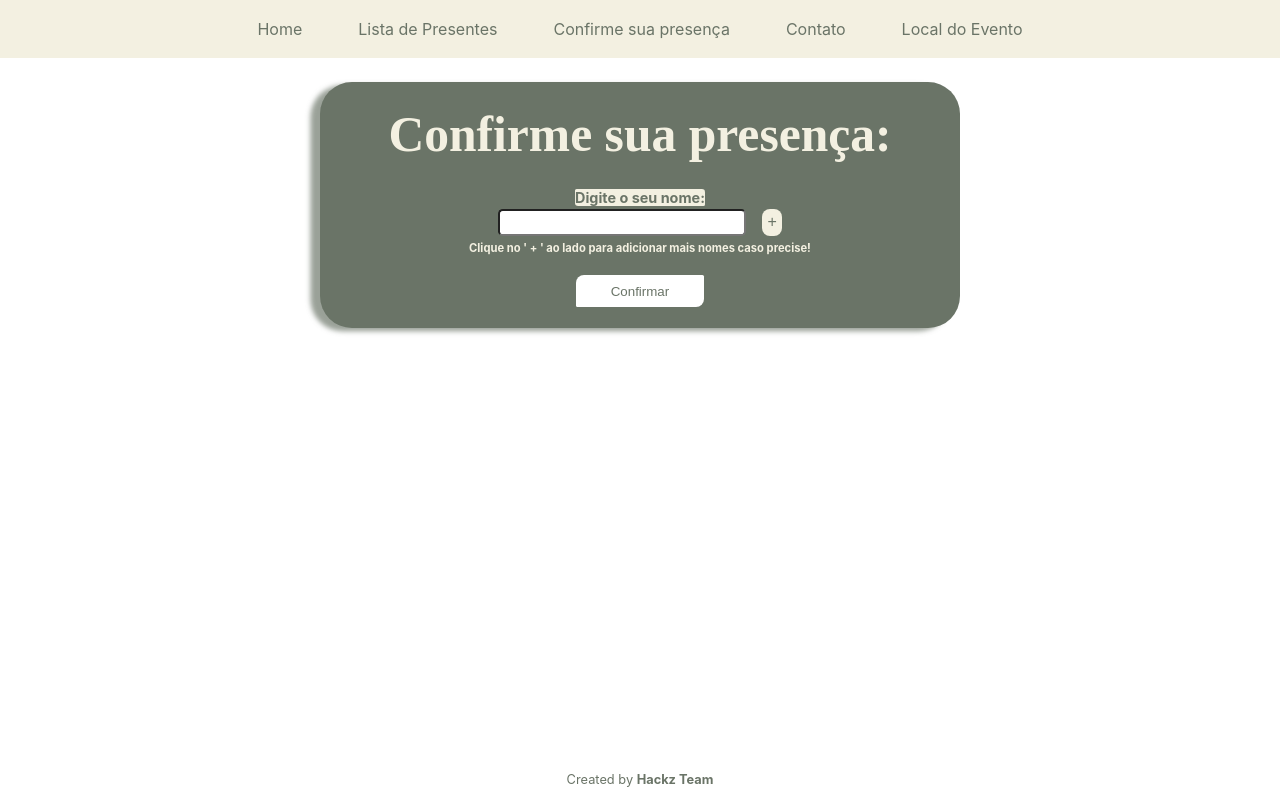
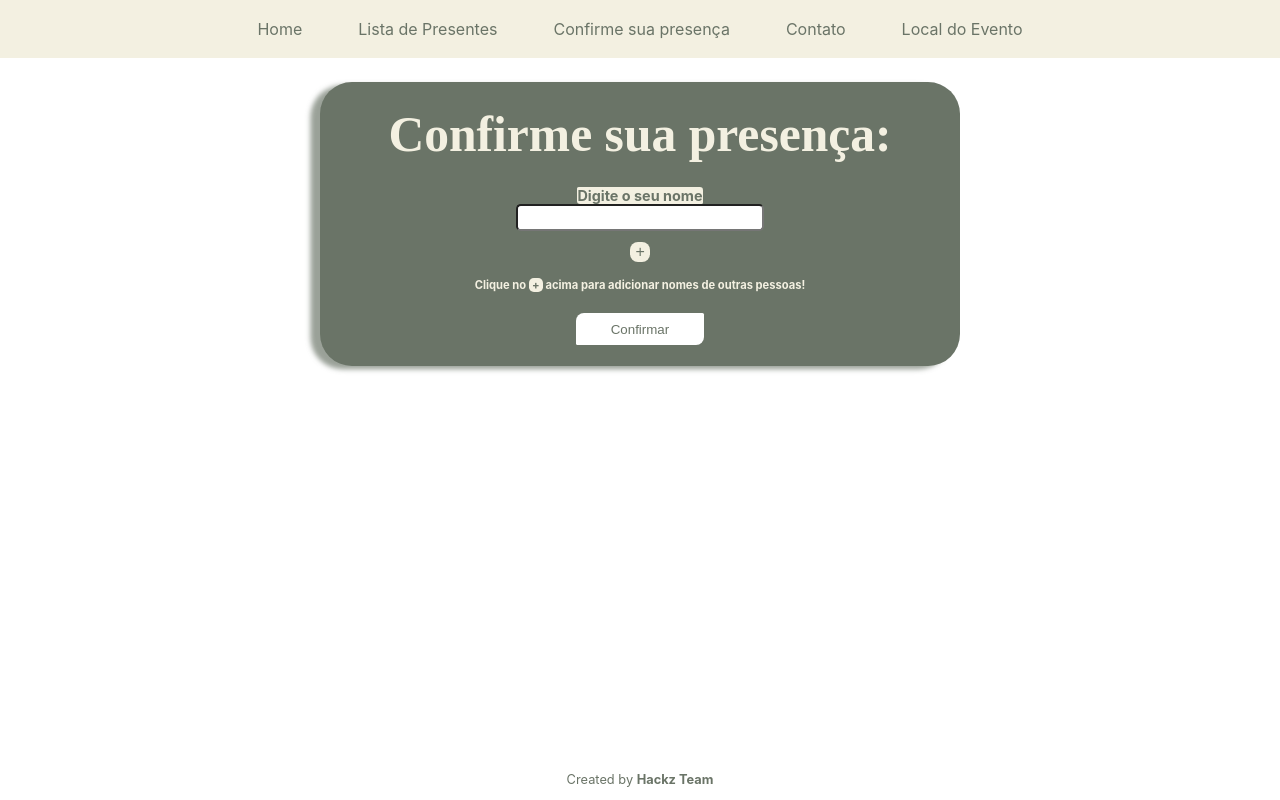
Before and after one commit to luiscetta/GiftList, a React (Create React App) app: page /Presence in a window 1280 px wide. Built offline with nearby package versions, Linux system fonts and the light colour scheme; a web font is replaced by a local one.

Commit message:
refactorin Presence code n addForm btn

```diff
--- a/src/Components/PresenceInput/index.js
+++ b/src/Components/PresenceInput/index.js
@@ -9,17 +9,15 @@ export default function InputGroup() {
                     <h3 className="input-title">Confirme sua presença:</h3>
 
                     <form id="form1" className="input-group">
-                        <div className="label-content">
-                            <label className="label" htmlFor="name">Digite o seu nome:</label>
+                        <label className="label" htmlFor="name">Digite o seu nome</label>
+                        <div className="section">
+                            <input type="text" id="name" name="name" className="input-name" autoFocus required autoComplete='off' />
                         </div>
-                        <div className="section">
-                            <input type="text" id="name" name="name" className="input-name" autoFocus required />
-                            <button onClick={addForm()} type="button" id="add1" className="add-form">+</button>
-                        </div>
+                        <div id="box" className="box"></div>
+                        <button onClick={addForm()} type="button" id="add1" className="add-form">+</button>
+                        <span className="toolkit">Clique no <span className="btn-add-span">+</span> acima para adicionar nomes de outras pessoas!</span>
+                    </form>
 
-                        <div id="box" className="box"></div>
-                        <span className="toolkit">Clique no ' + ' ao lado para adicionar mais nomes caso precise!</span>
-                    </form>
                     <button id="confirm1" className="confirm-btn" type="submit" form="form1">Confirmar</button>
                 </div>
             </div>
--- a/src/Components/PresenceInput/styles.css
+++ b/src/Components/PresenceInput/styles.css
@@ -24,7 +24,7 @@
 
 .input-title {
     color: var(--offwhite);
-    font-family: 'The Nautigal', cursive;
+    font-family: "The Nautigal", cursive;
     font-size: 3.1rem;
     text-align: center;
     margin: 0;
@@ -39,21 +39,18 @@
     justify-content: center;
 }
 
-.label-content, .box {
-    width: auto;
-    margin-bottom: .1rem;
-}
-
-.label, .box {
-    font-size: .9rem;
+.label {
+    font-size: 0.9rem;
     color: var(--greentext);
     background-color: var(--offwhite);
-    border-radius: .1rem .2rem .1rem .2rem;
+    border-radius: 0.1rem 0.2rem 0.1rem 0.2rem;
     font-weight: bold;
 }
 
 .section {
+    margin: auto;
     display: flex;
+    justify-content: center;
     gap: 1rem;
 }
 
@@ -61,13 +58,64 @@
     width: 15rem;
     height: 1.3rem;
     outline: none;
-    border-radius: .3rem;
+    border-radius: 0.3rem;
+
+    color: var(--greentext);
+}
+
+.toolkit {
+    margin-top: 1rem;
+    color: var(--offwhite);
+    font-size: 0.7rem;
+}
+
+.btn-add-span {
+    padding: 0 .2rem 0;
+    border: none;
+    border-radius: 0.3rem;
+
+    background-color: var(--offwhite);
+    color: var(--greentext);
+    font-size: .7rem;
+}
+
+.box {
+    width: 80%;
+    justify-self: left;
+    display: inherit;
+    flex-direction: inherit;
+    margin: 0.7rem 0 0;
+}
+
+.box label {
+    margin: 1rem auto 0;
+    display: flex;
+    width: 13rem;
+    text-align: center;
+    justify-content: center;
+    align-items: center;
+
+    font-size: 0.9rem;
+    color: var(--greentext);
+    background-color: var(--offwhite);
+    border-radius: 0.1rem 0.2rem 0.1rem 0.2rem;
+    font-weight: bold;
+}
+
+.box input {
+    border-radius: 0.3rem;
+    margin: 0 auto 1rem;
+    width: 15rem;
+    height: 1.3rem;
+    outline: none;
+
+    color: var(--greentext);
 }
 
 .add-form {
     width: 1.3rem;
     border: none;
-    border-radius: .5rem;
+    border-radius: 0.5rem;
 
     background-color: var(--offwhite);
     color: var(--greentext);
@@ -81,19 +129,13 @@
     border: 1px solid var(--offwhite);
 }
 
-.toolkit {
-    margin-top: .2rem;
-    color: var(--offwhite);
-    font-size: .7rem;
-}
-
 .confirm-btn {
     margin: 1.3rem 0;
     width: 8rem;
     height: 2rem;
     background-color: #fff;
     border: none;
-    border-radius: .5rem .1rem .5rem .1rem;
+    border-radius: 0.5rem 0.1rem 0.5rem 0.1rem;
     color: var(--greentext);
     cursor: pointer;
 }
@@ -101,5 +143,5 @@
 .confirm-btn:hover {
     font-weight: bold;
     background-color: var(--offwhite);
-    transition: all .3s ease-in;
+    transition: all 0.3s ease-in;
 }
--- a/src/utils/AddForm.js
+++ b/src/utils/AddForm.js
@@ -5,9 +5,15 @@ export default function AddForm() {
 
         let count = 1;
 
+        btn_add.addEventListener('click', () => {
+            count++;
+            createLabel();
+            createInput();
+        });
+
         function createLabel() {
             let element = document.createElement('label');
-            element.setAttribute('htmlFor', 'name_' + count);
+            element.setAttribute('for', 'name_' + count);
             element.textContent = 'Digite o nome da outra pessoa';
 
             box.appendChild(element);
@@ -18,15 +24,12 @@ export default function AddForm() {
             element.setAttribute('type', 'text');
             element.setAttribute('id', 'name_' + count);
             element.setAttribute('name', 'name_' + count);
+            element.setAttribute('required', 'true');
+            element.setAttribute('autoComplete', 'off');
 
             box.appendChild(element);
         }
 
-        btn_add.addEventListener('click', () => {
-            count++;
-            createLabel();
-            createInput();
-        });
     }
 
 }
```
